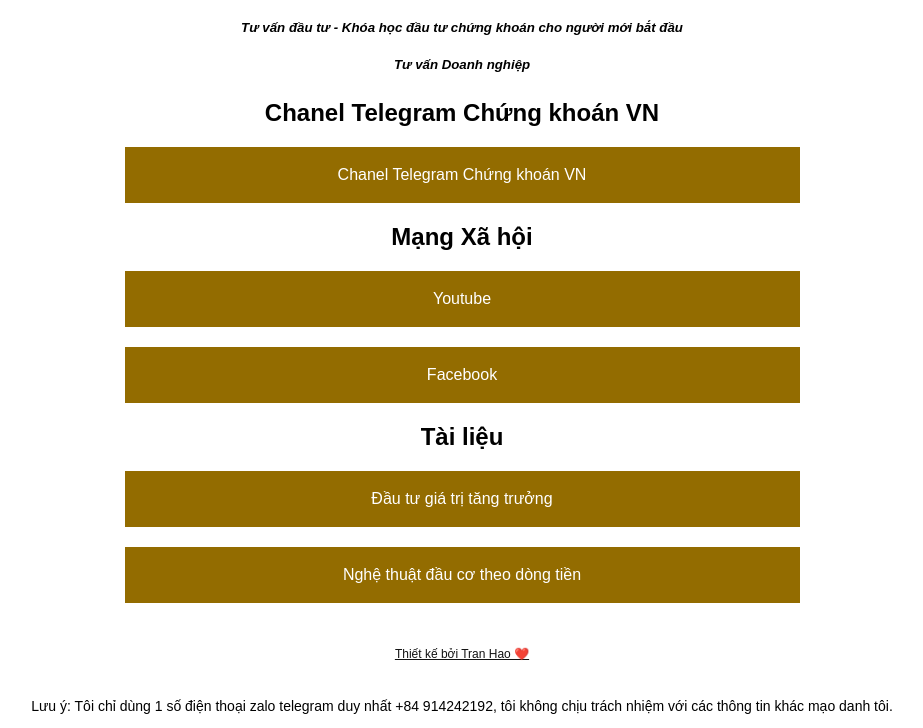
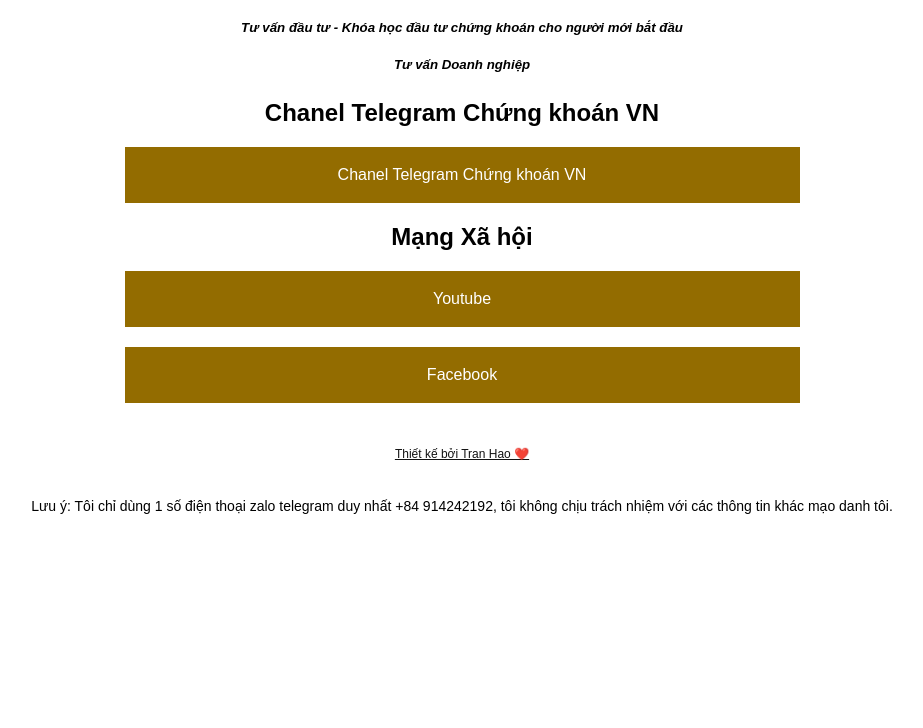
Before and after one commit to tranhaock/tranhaock.github.io, a plain HTML site: page index.html in a window 1280 px wide. Shown: the part 109-837 px from the top of the page, without its empty margins (178-1101 px from the left). After the commit the page ends 800 px from the top, so only its background shows below. Drawn offline with Linux system fonts and the light colour scheme; a web font is replaced by a local one.

Commit message:
Update index.html

```diff
--- a/index.html
+++ b/index.html
@@ -140,9 +140,6 @@
             <h2>Mạng Xã hội</h2>
             <a class="link" href="https://www.youtube.com/@tranhaock" target="_blank">Youtube</a>
             <a class="link" href="https://www.facebook.com/haotranck" target="_blank">Facebook</a>
-            <h2>Tài liệu</h2>
-            <a class="link" href="dau-tu-gia-tri-tang-truong.html" target="_blank">Đầu tư giá trị tăng trưởng</a>
-            <a class="link" href="dau-co-theo-dong-tien.html" target="_blank">Nghệ thuật đầu cơ theo dòng tiền</a>
         </div>
         <a class="atrib" href="#" target="_blank">Thiết kế bởi Tran Hao ❤️</a>
         <p>Lưu ý: Tôi chỉ dùng 1 số điện thoại zalo telegram duy nhất +84 914242192, tôi không chịu trách nhiệm với các thông tin khác mạo danh tôi.</p>
```
